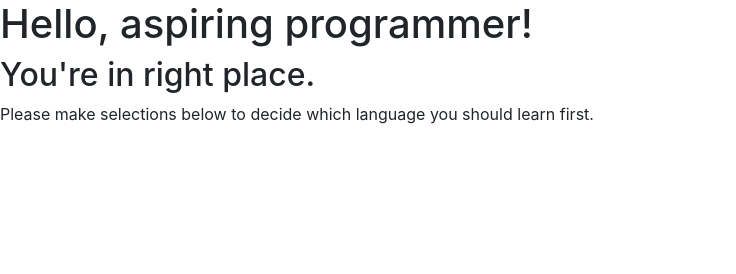
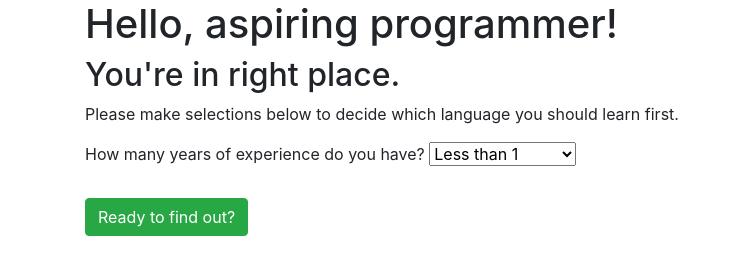
Before and after one commit to svsavchuk/suggester, a plain HTML site: page index.html in a window 1280 px wide. Shown: the whole page, without its empty margins (0-736 px from the left). Drawn offline with nearby package versions, Linux system fonts and the light colour scheme.

Commit message:
Add one drop-down list and a button.

```diff
--- a/index.html
+++ b/index.html
@@ -8,8 +8,7 @@
   <!-- Bootstrap CSS -->
   <link rel="stylesheet" href="https://stackpath.bootstrapcdn.com/bootstrap/4.3.1/css/bootstrap.min.css" integrity="sha384-ggOyR0iXCbMQv3Xipma34MD+dH/1fQ784/j6cY/iJTQUOhcWr7x9JvoRxT2MZw1T" crossorigin="anonymous">
 
-  <!-- Optional JavaScript -->
-  <!-- jQuery first, then Popper.js, then Bootstrap JS -->
+  <!-- JavaScript -->
   <script src="https://code.jquery.com/jquery-3.3.1.slim.min.js" integrity="sha384-q8i/X+965DzO0rT7abK41JStQIAqVgRVzpbzo5smXKp4YfRvH+8abtTE1Pi6jizo" crossorigin="anonymous"></script>
   <script src="https://stackpath.bootstrapcdn.com/bootstrap/4.3.1/js/bootstrap.min.js" integrity="sha384-JjSmVgyd0p3pXB1rRibZUAYoIIy6OrQ6VrjIEaFf/nJGzIxFDsf4x0xIM+B07jRM" crossorigin="anonymous"></script>
 
@@ -17,10 +16,40 @@
 </head>
 
 <body>
-  <h1>Hello, aspiring programmer!</h1>
-  <h2>You're in right place.</h2>
-  <p>Please make selections below to decide which language you  should learn first.</p>
+  <!-- // Extra small devices (portrait phones, less than 576px)
+  // No media query since this is the default in Bootstrap
 
+  // Small devices (landscape phones, 576px and up)
+  @media (min-width: 576px) { ... }
+
+  // Medium devices (tablets, 768px and up)
+  @media (min-width: 768px) { ... }
+
+  // Large devices (desktops, 992px and up)
+  @media (min-width: 992px) { ... }
+
+  // Extra large devices (large desktops, 1200px and up)
+  @media (min-width: 1200px) { ... } -->
+
+  <div class="container">
+    <h1>Hello, aspiring programmer!</h1>
+    <h2>You're in right place.</h2>
+    <p>Please make selections below to decide which language you  should learn first.</p>
+  </div>
+
+  <div class="container">
+    <form class="" action="index.html" method="post">
+      <label for="select-1">How many years of experience do you have?</label>
+      <select class="" id="select-1" name="">
+        <option value="one" selected>Less than 1</option>
+        <option value="two">Between 1 and 3</option>>
+        <option value="three">3 or more</option>
+      </select>
+      <br>
+      <br>
+      <button type="button" name="button" class="btn btn-success">Ready to find out?</button>
+    </form>
+  </div>
 
 </body>
 </html>
```
